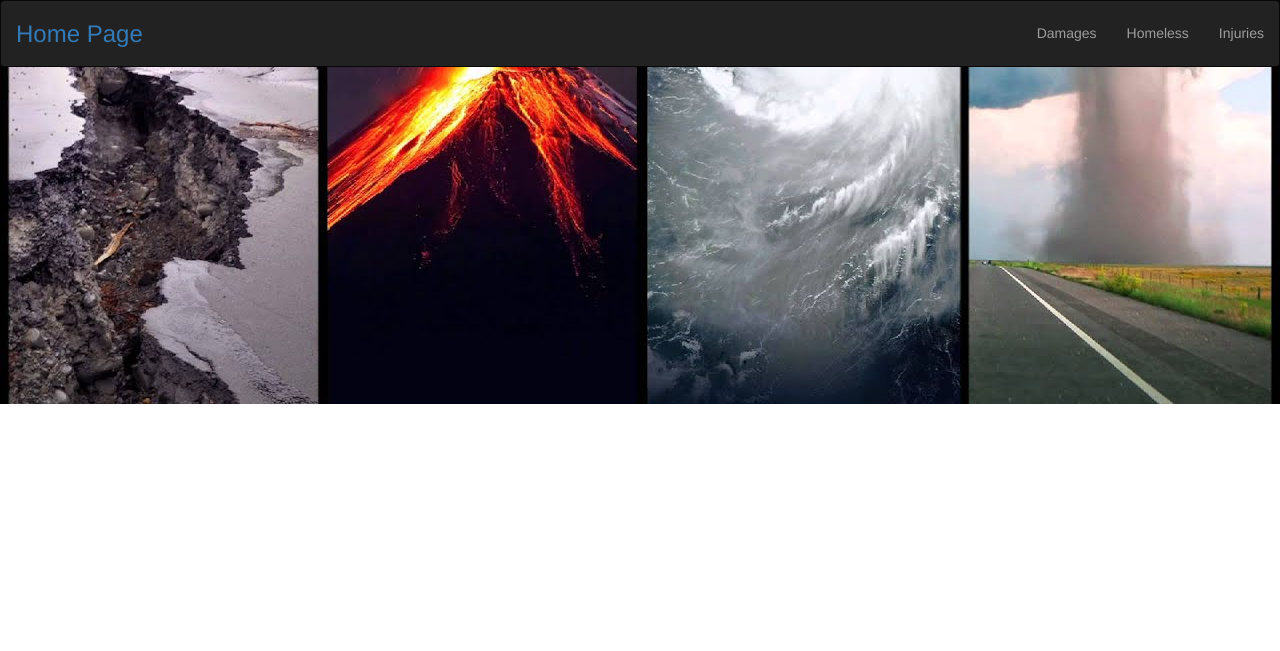
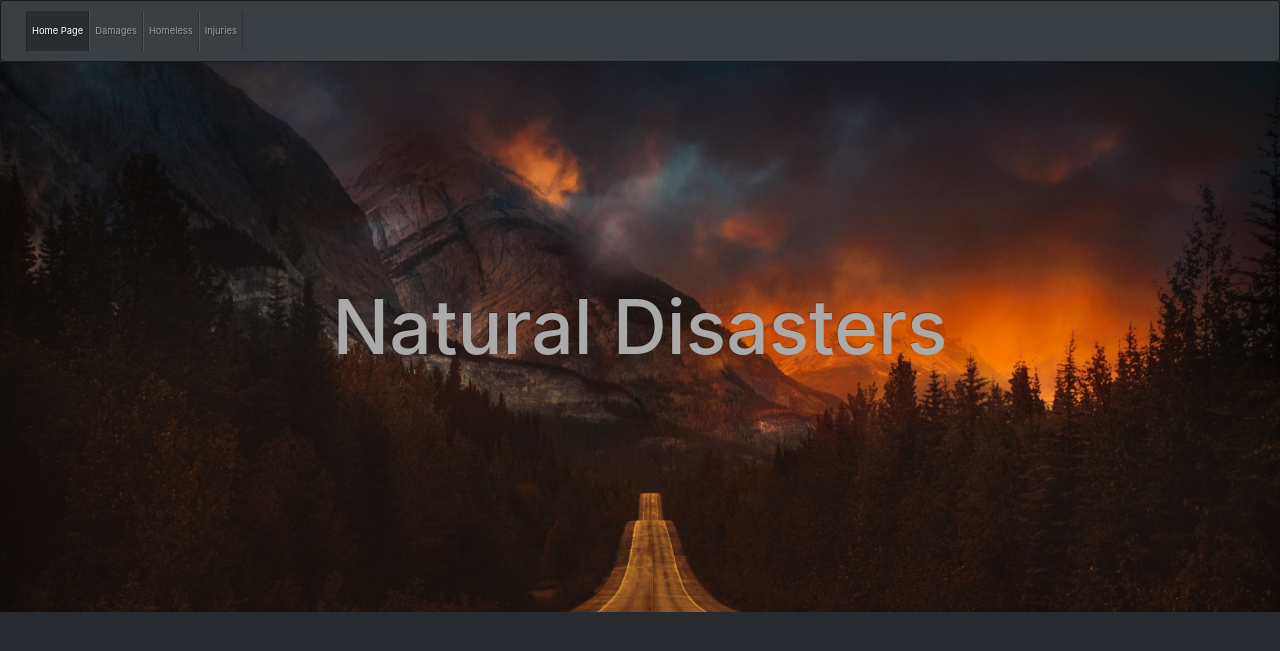
Before and after one commit to hijohnnyz/project_2, a Flask app: page / in a window 1280 px wide. Shown: the top 651 px of the page. Run offline with Flask 2, Linux system fonts and the light colour scheme; some libraries are stand-ins or nearby versions.

Commit message:
new files

```diff
--- a/static/css/styles.css
+++ b/static/css/styles.css
@@ -1,13 +1,67 @@
-body {
-    background-image: url("../images/dis.jpg");
-    background-size: cover;
-    background-position: center;
-    background-repeat: no-repeat;
+.wrapper {
+  position: relative;
+  min-height: 100%;
+  overflow: auto;
+}
+
+.navbar {
+  padding: 10px;
+  margin: 0;
+}
+
+.hero {
+  position: relative;
+  height: 550px;
+  padding: 20px;
+  margin: 0;
+  background: black;
+  background-image: url("../images/disaster.jpg");
+  background-attachment: fixed;
+  background-position: bottom center;
+  background-size: cover;
+}
+
+.hero h1 {
+  margin-top: 200px;
+  font-size: 0.1rem;
+  animation: title 1.2s forwards linear;
+}
+
+.hero p {
+  font-size: 2rem;
+  opacity: 0;
+  animation: subtitle 1.2s forwards linear;
+  animation-delay: 1.2s;
+}
+
+@keyframes title {
+  from {
+    opacity: 0;
   }
 
-h1 {
-    text-align: center;
-    letter-spacing: 10px;
-    font-weight: bold;
-    color: lightgreen;
+  to {
+    font-size: 7.5rem;
+    opacity: 1;
+  }
 }
+
+@keyframes smaller-title {
+  from {
+    opacity: 0;
+  }
+
+  to {
+    font-size: 5.5rem;
+    opacity: 1;
+  }
+}
+
+@keyframes subtitle {
+  from {
+    opacity: 0;
+  }
+
+  to {
+    opacity: 1;
+  }
+}
--- a/templates/index.html
+++ b/templates/index.html
@@ -6,50 +6,44 @@
     <meta http-equiv="X-UA-Compatible" content="IE=edge">
     <title>Natural Disasters</title>
     <meta name="viewport" content="width=device-width, initial-scale=1">
-    <link rel="stylesheet" href="https://maxcdn.bootstrapcdn.com/bootstrap/3.3.7/css/bootstrap.min.css" integrity="sha384-BVYiiSIFeK1dGmJRAkycuHAHRg32OmUcww7on3RYdg4Va+PmSTsz/K68vbdEjh4u"
-      crossorigin="anonymous">
-    <link rel="stylesheet" type="text/css" media="screen" href="{{ url_for('static', filename='css/styles.css') }}" />
-    <link href='https://fonts.googleapis.com/css?family=Montserrat:400,700' rel='stylesheet' type='text/css'>
+    <link rel="stylesheet" href="https://maxcdn.bootstrapcdn.com/bootswatch/3.3.7/superhero/bootstrap.min.css">
+    <link href="https://fonts.googleapis.com/css?family=Ubuntu" rel="stylesheet">
+    <link href="https://stackpath.bootstrapcdn.com/bootswatch/4.3.1/slate/bootstrap.min.css" rel="stylesheet" integrity="sha384-FBPbZPVh+7ks5JJ70RJmIaqyGnvMbeJ5JQfEbW0Ac6ErfvEg9yG56JQJuMNptWsH" crossorigin="anonymous">
+    <link rel="stylesheet" href="../static/css/styles.css" />
   </head>
 
   <body>
+    <div class="wrapper">
       <!--navbar-->
-    <nav class="navbar navbar-inverse">
-      <div class="container-fluid">
-        <div class="navbar-header">
-            <a class="link" href="/index">
-              <h3>Home Page</h3>
-            </a>
-
-        </div>
-        <ul class="nav navbar-nav navbar-right">
-          <li>
-            <a href="/damages">
-              <h5>Damages</h5>
+      <nav class="navbar navbar-expand-lg navbar-dark bg-primary">
+        <button class="navbar-toggler" type="button" data-toggle="collapse" data-target="#navbarColor01" aria-controls="navbarColor01" aria-expanded="false" aria-label="Toggle navigation">
+          <span class="navbar-toggler-icon"></span>
+        </button>
+        <div class="collapse navbar-collapse" id="navbarColor01">
+          <ul class="navbar-nav mr-auto">
+            <li class="nav-item active">
+              <a class="nav-link" href="/">Home Page</a>
               </a>
             </li>
-          <li>
-            <a href="/homeless">
-              <h5>Homeless</h5>
-            </a>
+            <li class="nav-item">
+              <a class="nav-link" href="/damages">Damages</a>
             </li>
-          <li>
-            <a href="/injuries">
-              <h5>Injuries</h5>
-            </a>
+            <li class="nav-item">
+              <a class="nav-link" href="/homeless">Homeless</a>
+            </li>
+            <li class="nav-item">
+              <a class="nav-link" href="/injuries">Injuries</a>
             </li>
           </ul>
         </div>
       </nav>
+      <div class="hero text-center">
+          <h1>Natural Disasters</h1>
+      </div>
 
-    <!-- jQuery first, then Popper.js, then Bootstrap JS -->
-    <script src="https://ajax.googleapis.com/ajax/libs/jquery/1.12.4/jquery.min.js"></script>
-    <script src="https://code.jquery.com/jquery-3.3.1.slim.min.js" integrity="sha384-q8i/X+965DzO0rT7abK41JStQIAqVgRVzpbzo5smXKp4YfRvH+8abtTE1Pi6jizo"
-      crossorigin="anonymous"></script>
-    <script src="https://cdnjs.cloudflare.com/ajax/libs/popper.js/1.14.3/umd/popper.min.js" integrity="sha384-ZMP7rVo3mIykV+2+9J3UJ46jBk0WLaUAdn689aCwoqbBJiSnjAK/l8WvCWPIPm49"
-      crossorigin="anonymous"></script>
-    <script src="https://maxcdn.bootstrapcdn.com/bootstrap/3.3.7/js/bootstrap.min.js " integrity="sha384-Tc5IQib027qvyjSMfHjOMaLkfuWVxZxUPnCJA7l2mCWNIpG9mGCD8wGNIcPD7Txa "
-      crossorigin="anonymous "></script>
+    <script src="https://code.jquery.com/jquery-3.3.1.slim.min.js" integrity="sha384-q8i/X+965DzO0rT7abK41JStQIAqVgRVzpbzo5smXKp4YfRvH+8abtTE1Pi6jizo" crossorigin="anonymous"></script>
+    <script src="https://cdnjs.cloudflare.com/ajax/libs/popper.js/1.14.7/umd/popper.min.js" integrity="sha384-UO2eT0CpHqdSJQ6hJty5KVphtPhzWj9WO1clHTMGa3JDZwrnQq4sF86dIHNDz0W1" crossorigin="anonymous"></script>
+    <script src="https://stackpath.bootstrapcdn.com/bootstrap/4.3.1/js/bootstrap.min.js" integrity="sha384-JjSmVgyd0p3pXB1rRibZUAYoIIy6OrQ6VrjIEaFf/nJGzIxFDsf4x0xIM+B07jRM" crossorigin="anonymous"></script>
   </body>
 
 </html>
```
Also changed, not shown: static/images/dis.jpg (deleted), static/images/disaster.jpg (added), static/images/home.svg (added), 2 other files. Lines whose indentation alone changed are shown as unchanged.
